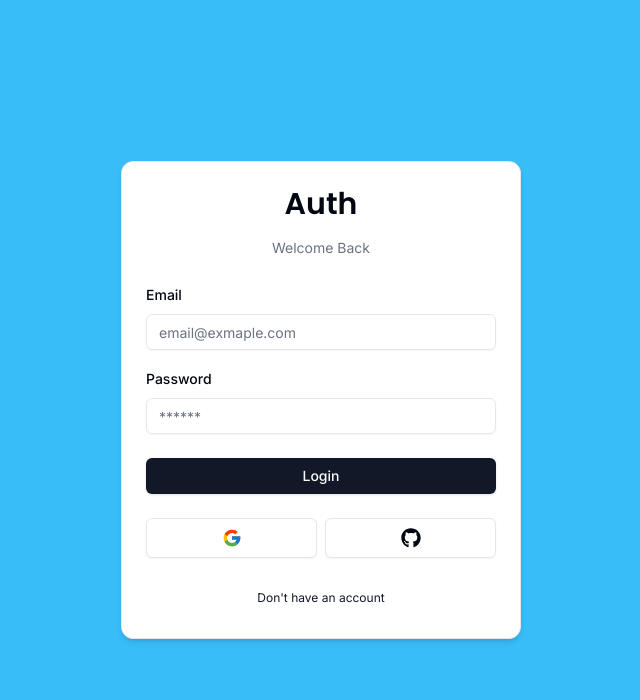
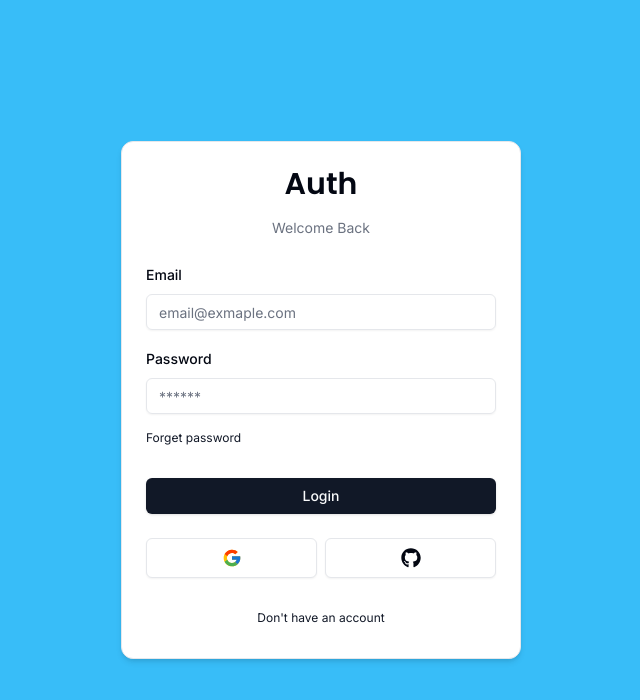
Before and after one commit to oussamakhadraoui/auth2, a Next.js app: page /auth/login in a window 1280 px wide. Shown: the top 700 px of the page, without its empty margins (319-959 px from the left). Built offline with nearby package versions, Linux system fonts and the light colour scheme; no server answers.

Commit message:
login form

```diff
--- a/src/components/auth/LoginForm.tsx
+++ b/src/components/auth/LoginForm.tsx
@@ -17,10 +17,17 @@ import { Button } from '../ui/button'
 import FormError from '../FormError'
 import FormSuccess from '../FormSuccess'
 import { login } from '../../../actions/login'
+import { useSearchParams } from 'next/navigation'
+import Link from 'next/link'
 interface LoginFormProps {}
 
 const LoginForm = ({}: LoginFormProps) => {
   const [isPending, startTransition] = useTransition()
+  const search = useSearchParams()
+  const isAlreadyExist =
+    search.get('error') === 'OAuthAccountNotLinked'
+      ? 'This email is used by a different user try login with another account!'
+      : ''
   const [error, setError] = useState<string | undefined>('')
   const [success, setSuccess] = useState<string | undefined>('')
   const form = useForm<LoginType>({
@@ -82,12 +89,20 @@ const LoginForm = ({}: LoginFormProps) => {
                       type='password'
                     />
                   </FormControl>
+                  <Button
+                    size={'sm'}
+                    variant={'link'}
+                    asChild
+                    className='px-0 font-normal'
+                  >
+                    <Link href='/auth/reset'>Forget password</Link>
+                  </Button>
                   <FormMessage />
                 </FormItem>
               )}
             />
           </div>
-          <FormError message={error} />
+          <FormError message={error || isAlreadyExist} />
           <FormSuccess message={success} />
           <Button type='submit' disabled={isPending} className='w-full'>
             Login
```
